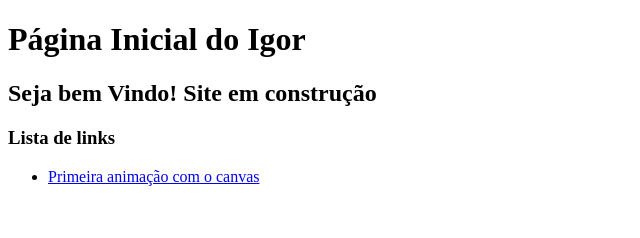
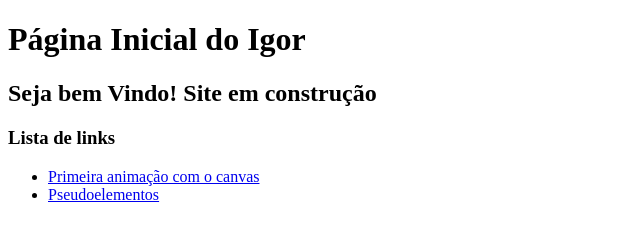
Before and after one commit to IgorVsFeijo/Igor-VS-Feijo, a plain HTML site: page index.html in a window 1280 px wide. Shown: the whole page, without its empty margins (0-640 px from the left). Drawn offline with Linux system fonts and the light colour scheme.

Commit message:
atualizada home page

```diff
--- a/index.html
+++ b/index.html
@@ -12,6 +12,7 @@
     <h3>Lista de links</h3>
     <ul>
         <li><a href="Curso_ProgramadorBR/HTML Avançado/Canvas/animacao/">Primeira animação com o canvas</a></li>
+        <li><a href="Curso_ProgramadorBR/CSS_Avançado/pseudoelementos/">Pseudoelementos</a></li>
     </ul>
 </body>
 </html>
```
